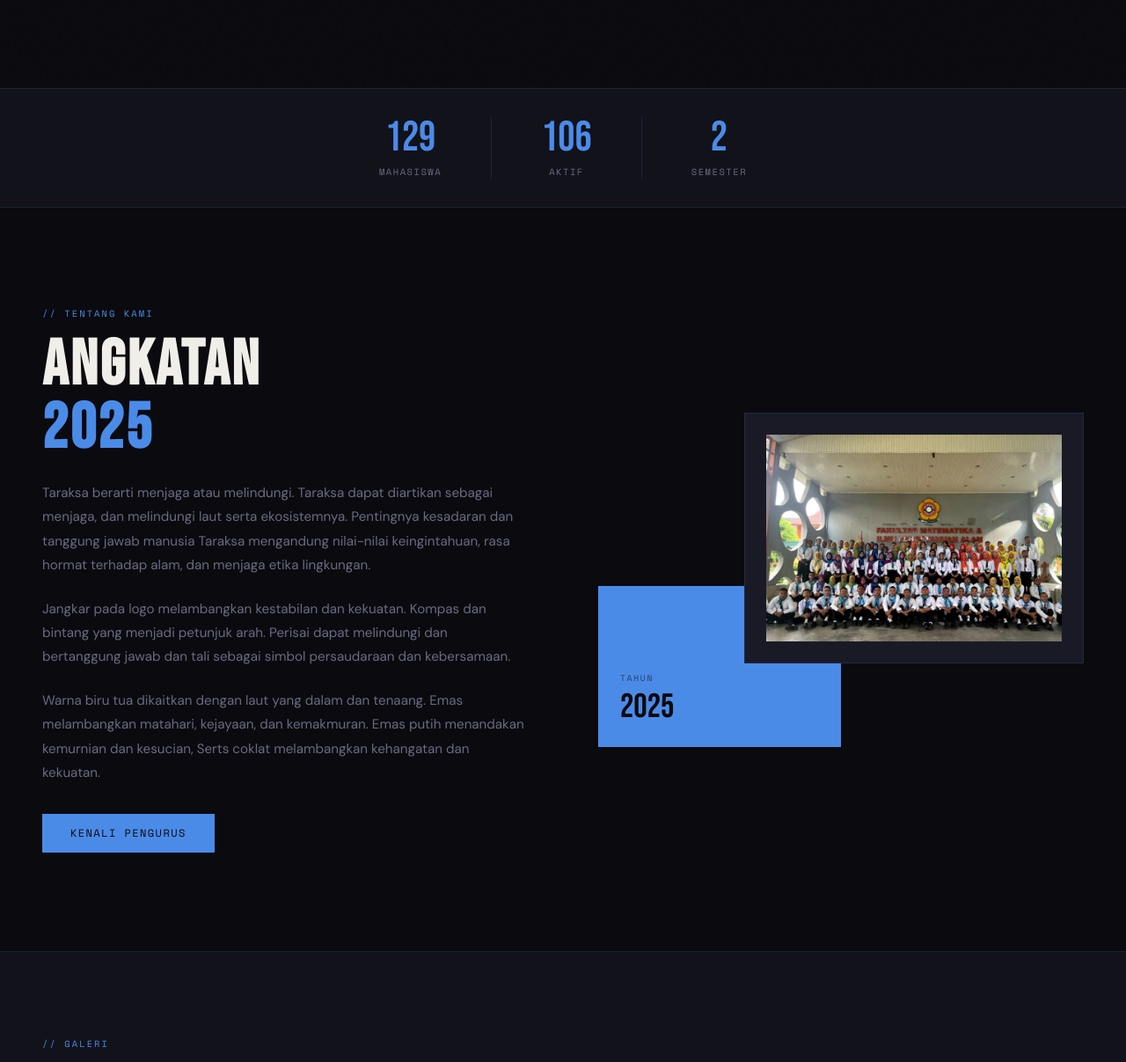
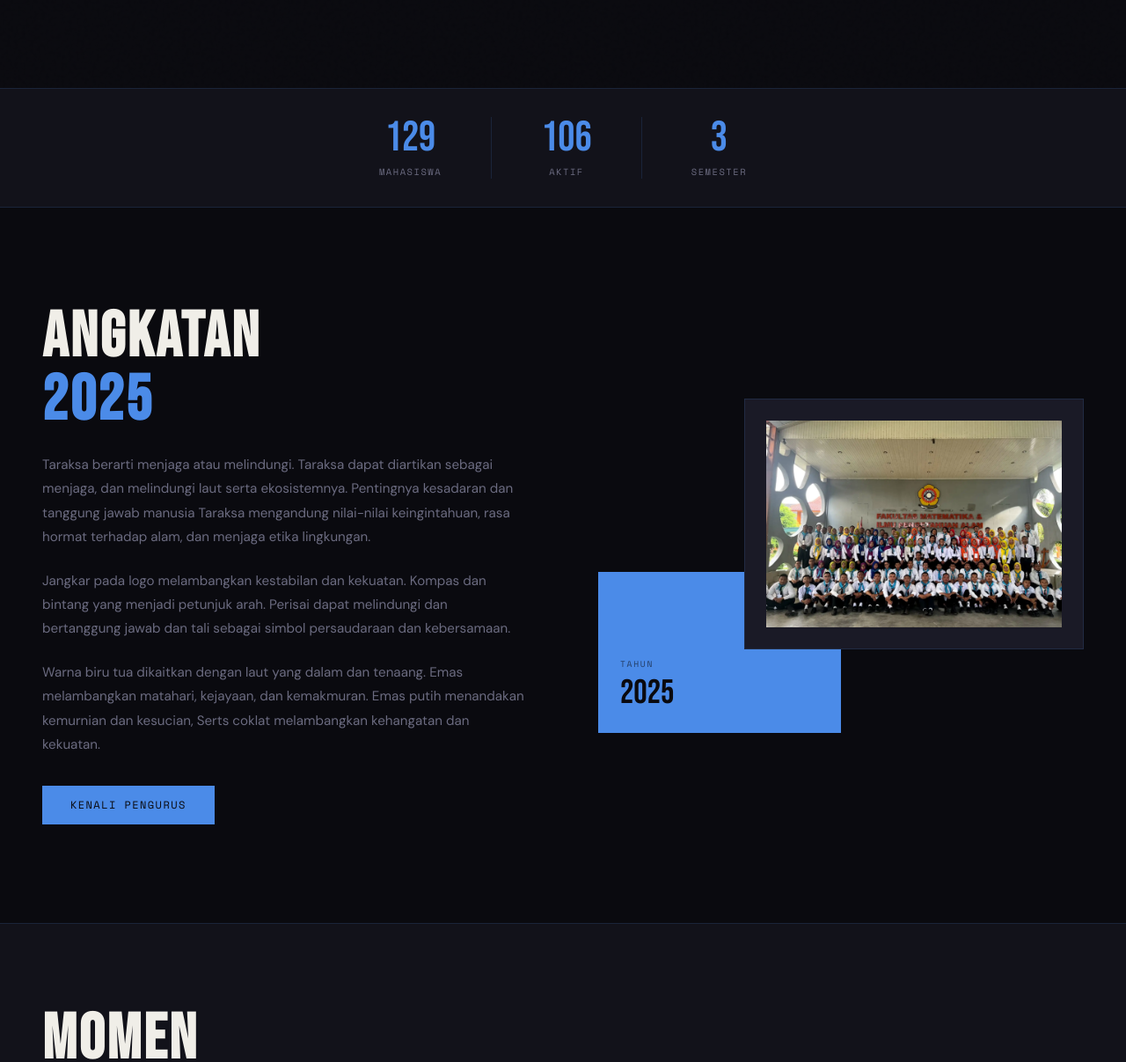
Before and after one commit to debbyjuandiputra/taraksa, a plain HTML site: page index.html in a window 1280 px wide. Shown: the part 700-1907 px from the top of the page at 88% size. Drawn offline with nearby package versions, Linux system fonts and the light colour scheme.

Commit message:
edit semester

```diff
--- a/index.html
+++ b/index.html
@@ -920,7 +920,7 @@ DEVELOPER:
             <span class="stat-label">Aktif</span>
         </div>
         <div class="stat-item">
-            <span class="stat-num">2</span>
+            <span class="stat-num">3</span>
             <span class="stat-label">Semester</span>
         </div>
     </div>
@@ -928,7 +928,7 @@ DEVELOPER:
     <section id="tentang" style="padding: 7rem 3rem;">
         <div class="about">
             <div class="about-text">
-                <div class="section-tag">// Tentang Kami</div>
+                <!-- <div class="section-tag">// Tentang Kami</div> -->
                 <h2 class="section-title">ANGKATAN<br><span style="color:var(--primary)">2025</span></h2>
                 <p>Taraksa berarti menjaga atau melindungi. Taraksa dapat diartikan sebagai menjaga, dan melindungi laut serta ekosistemnya. Pentingnya kesadaran dan tanggung jawab manusia Taraksa mengandung nilai-nilai keingintahuan, rasa hormat terhadap alam, dan menjaga etika lingkungan.</p>
                 <p>Jangkar pada logo melambangkan kestabilan dan kekuatan. Kompas dan bintang yang menjadi petunjuk arah. Perisai dapat melindungi dan bertanggung jawab dan tali sebagai simbol persaudaraan dan kebersamaan.</p>
@@ -951,7 +951,7 @@ DEVELOPER:
 
     <section id="galeri" style="background: var(--surface); border-top: 1px solid var(--border); border-bottom: 1px solid var(--border);">
         <div class="gallery-section">
-            <div class="section-tag">// Galeri</div>
+            <!-- <div class="section-tag">// Galeri</div> -->
             <h2 class="section-title">MOMEN<br><span style="color:var(--primary)">TERBAIK</span></h2>
             <div class="gallery-scroll" id="galleryScroll"></div>
         </div>
@@ -959,7 +959,7 @@ DEVELOPER:
 
     <section id="pengurus">
         <div class="pengurus">
-            <div class="section-tag">// Tim Pengurus</div>
+            <!-- <div class="section-tag">// Tim Pengurus</div> -->
             <h2 class="section-title">STRUKTUR<br><span style="color:var(--primary)">ANGKATAN</span></h2>
             <div class="pengurus-grid" id="pengurusGrid"></div>
         </div>
@@ -967,7 +967,7 @@ DEVELOPER:
 
     <section id="mahasiswa" style="background: var(--surface); border-top: 1px solid var(--border); border-bottom: 1px solid var(--border);">
         <div class="pengurus" style="max-width:1200px; margin:0 auto;">
-            <div class="section-tag">// Kenali Kami</div>
+            <!-- <div class="section-tag">// Kenali Kami</div> -->
             <h2 class="section-title">MAHASISWA<br><span style="color:var(--primary)">ANGKATAN 2025</span></h2>
             <div class="mahasiswa-scroll-wrapper" id="mhsScrollWrapper"></div>
         </div>
```
